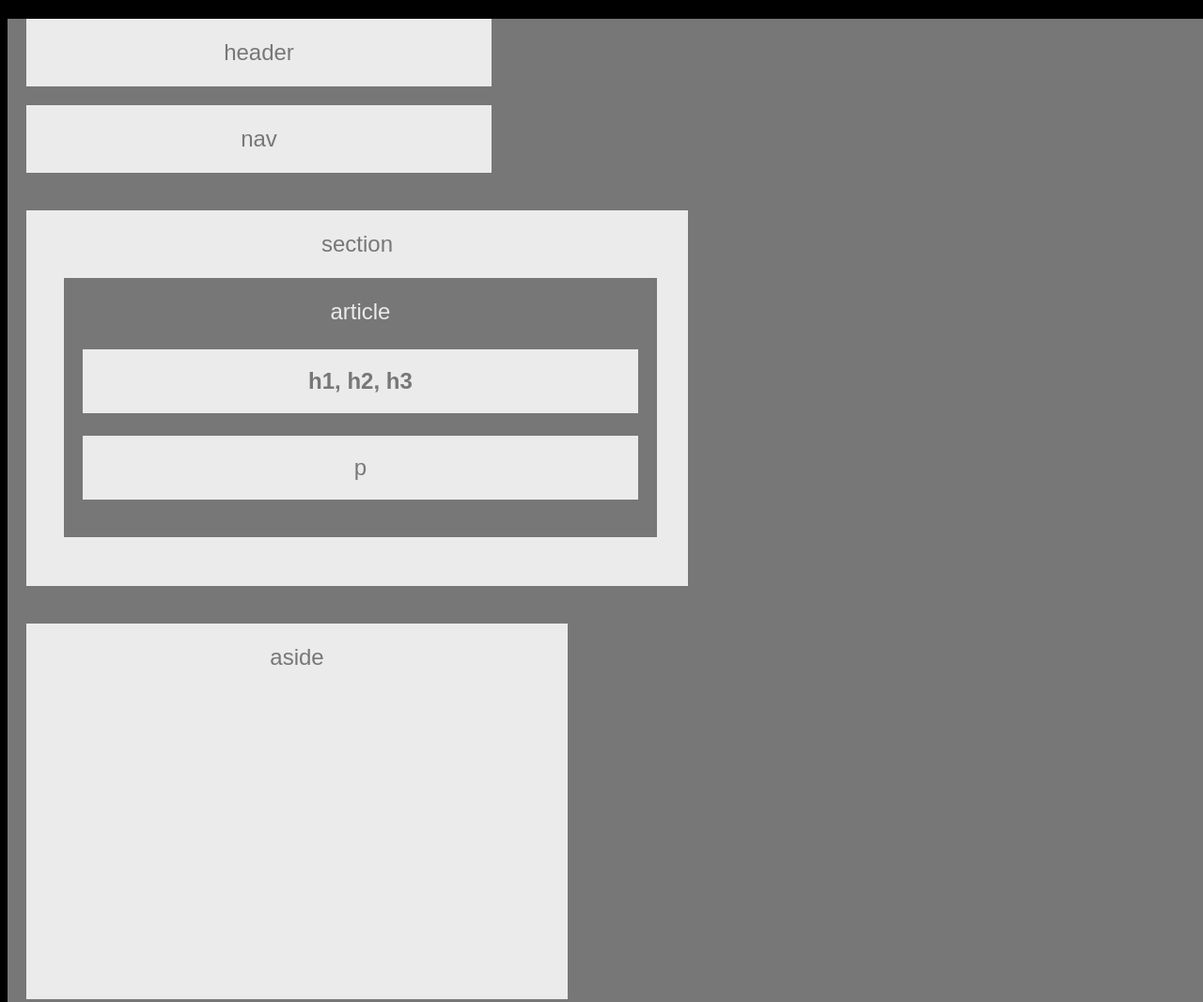
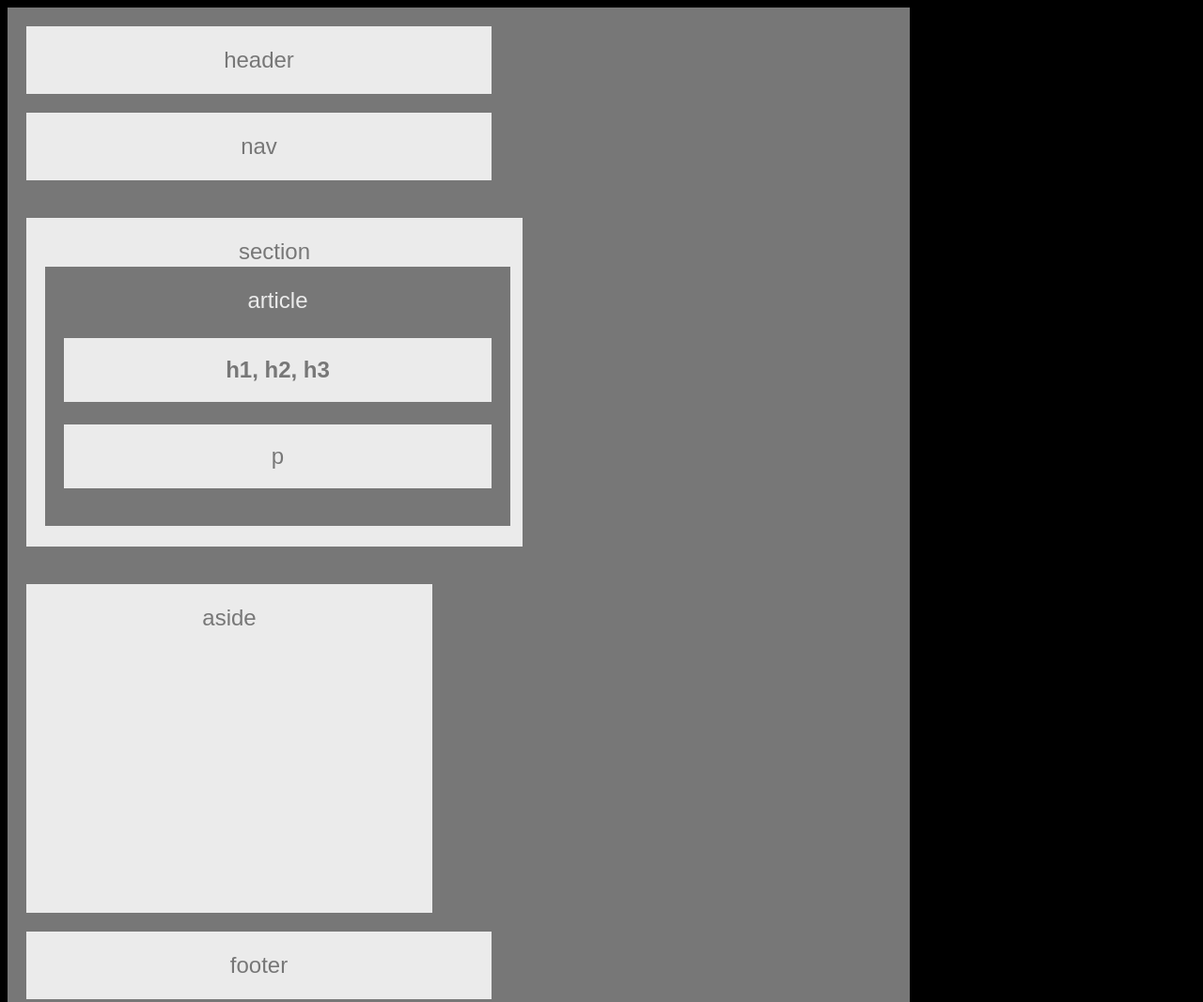
Before and after one commit to TJANGEL/HW-Wireframe, a plain HTML site: page index.html in a window 1280 px wide. Shown: the top 1067 px of the page at 94% size. Drawn offline with Linux system fonts and the light colour scheme.

Commit message:
update to css and html

```diff
--- a/style.css
+++ b/style.css
@@ -11,9 +11,10 @@ body {
     font-family: 'Arial', 'Helvetica Neue', Helvetica, sans-serif;
     color: #777;
     background: #777;
-    width: 100%;
     font-size: 24px;
     line-height: 32px;
+    position: absolute;
+    width: 960px;
 }
 
 h1,
@@ -26,7 +27,7 @@ h1,
  }
 
 header {
-    width: 100%;
+
 }
 
 header,
@@ -42,21 +43,23 @@ article {
     padding: 20px;
     margin-bottom: 20px;
     margin: 20px;
+    clear: both;
 }
 
 section {
     float: left;
-    height: 400px;
+    height: 350px;
     width: 55%;
     overflow: auto;
-    clear: both;
 }
 
 article {
     color: #ebebeb;
     background: #777;
     text-align: center;
-    width: 95%;
+    /* width: 90%; */
+    margin: 0 auto;
+    float: left;
 }
 
 aside {
@@ -64,11 +67,10 @@ aside {
     text-align: center;
     width: 45%;
     clear: both;
-    height: 400px;
+    height: 350px;
     padding: 20px;
 }
 
 footer {
     padding: 20px;
-    clear: both;
 }
```
